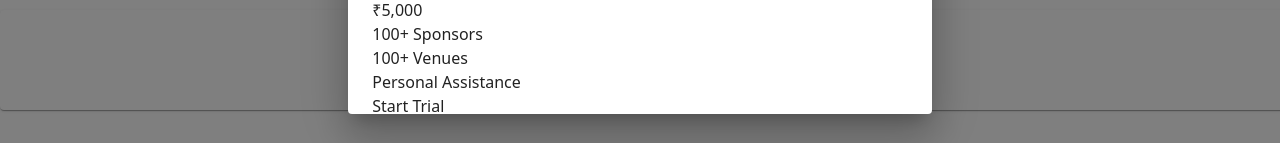
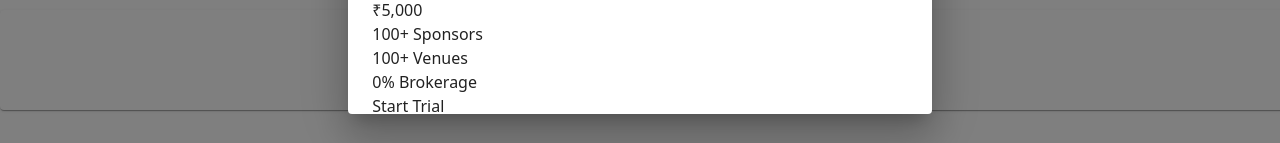
Before and after one commit to Rohitk131/HackJunction, a React (Vite) app: page /sponsors in a window 1280 px wide. Both pictures are taken after a click on the button "SEE MORE". Shown: the part 2763-2906 px from the top of the page. Built offline with nearby package versions, Linux system fonts and the light colour scheme.

Commit message:
subscription terms updated

```diff
--- a/src/Components/Sponsors.jsx
+++ b/src/Components/Sponsors.jsx
@@ -138,7 +138,7 @@ const Sponsors = () => {
               <div className='text-center font-medium'>
                   <p className='py-2 border-b mx-8 mt-8'>100+ Sponsors</p>
                   <p className='py-2 border-b mx-8'>100+ Venues</p>
-                  <p className='py-2 border-b mx-8'>Personal Assistance</p>
+                  <p className='py-2 border-b mx-8'>0% Brokerage</p>
               </div>
               <button className='bg-gray-700 text-gray-200 w-[300px] rounded-md font-medium my-6 mx-auto px-6 py-3'>Start Trial</button>
           </div>
```
